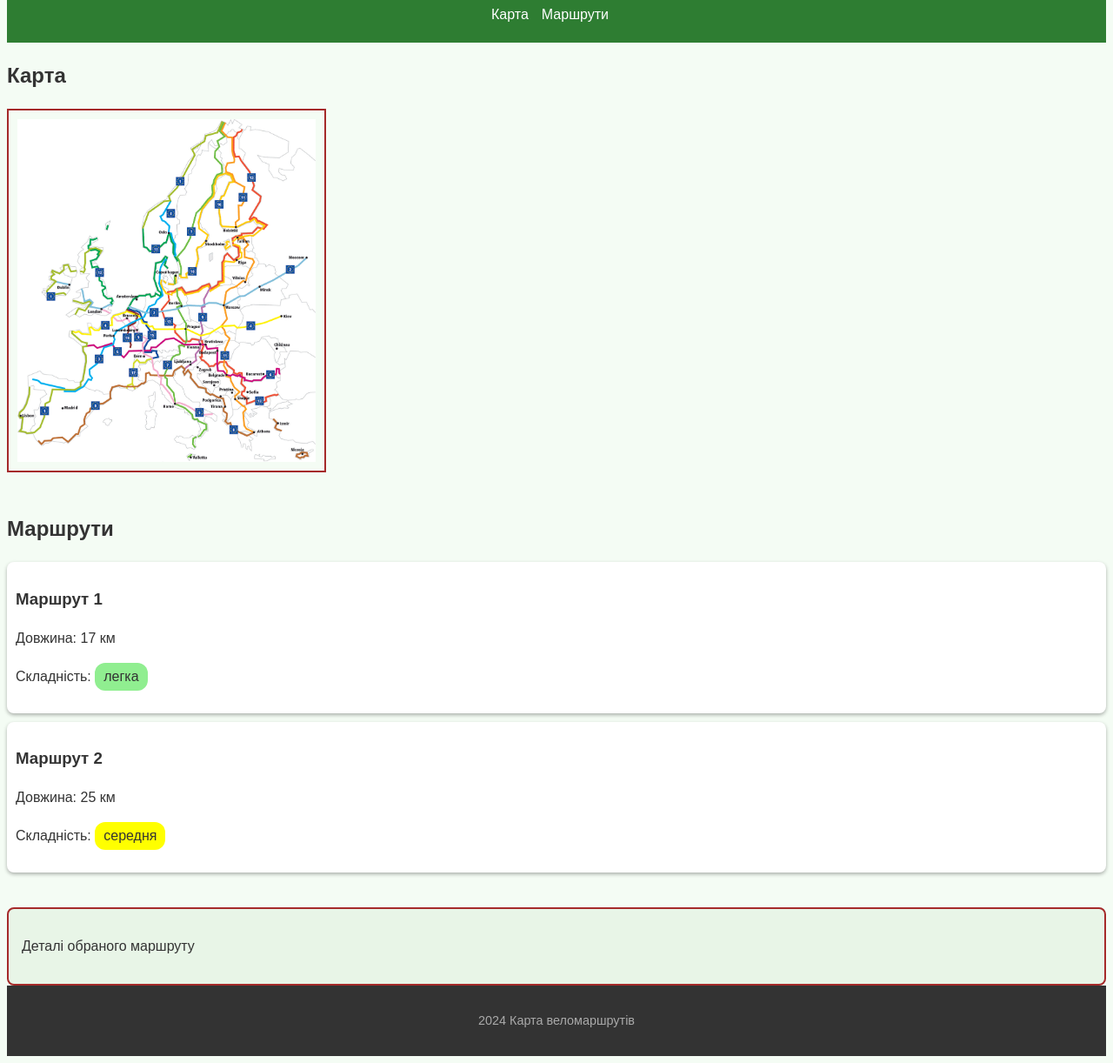
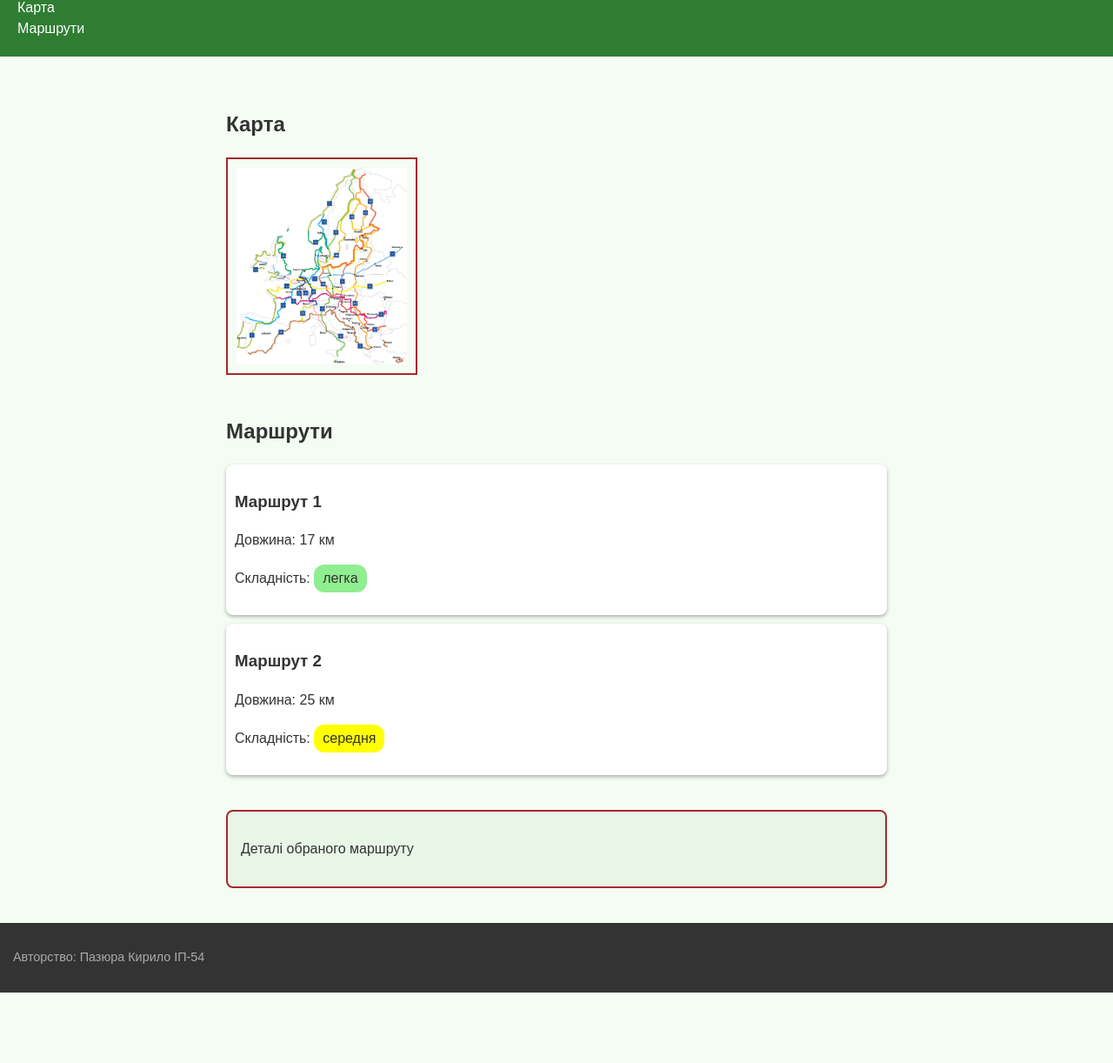
Before and after one commit to varEn1k4/bike-routes-map, a plain HTML site: page index.html in a window 1280 px wide. Shown: the part 81-1303 px from the top of the page at 87% size. After the commit the page ends 1222 px from the top, so only its background shows below. Drawn offline with Linux system fonts and the light colour scheme; a script that the page names is missing.

Commit message:
Task 3 fixed

```diff
--- a/css/style.css
+++ b/css/style.css
@@ -8,13 +8,13 @@
     line-height: 1.5;
     color: #333333;
     background-color: #f4fcf4;
+    margin: 0;
 }
 
 header{
     background-color: #2e7d32;
     color: white;
     padding: 20px;
-    text-align: center;
 }
 
 header h1{
@@ -27,8 +27,7 @@
     list-style: none;
     padding: 0;
     margin: 10px 0 0 0;
-    display: flex;
-    justify-content: center;
+    display: inline-block;
 }
 
 header nav ul li{
@@ -95,6 +94,5 @@
     background-color: #333333;
     color: #aaaaaa;
     font-size: 0.9rem;
-    text-align: center;
     padding: 15px;
 }
--- a/index.html
+++ b/index.html
@@ -17,9 +17,10 @@
         </nav>
     </header>
 
+    <main>
     <section id ="map">
         <h2>Карта</h2>
-        <img src="assets/images/test-image-1.png" alt="Заглушка карти">
+        <img src="assets/images/test-image-1.png" alt="Схематична карта велосипедних маршрутів Європи">
     </section>
 
     <section id="routes">
@@ -40,9 +41,10 @@
     <aside id="route-details">
         <p>Деталі обраного маршруту</p>
     </aside>
+    </main>
 
     <footer>
-        <p>2024 Карта веломаршрутів</p>
+        <p>Авторство: Пазюра Кирило ІП-54</p>
     </footer>
 
     <script src="script.js"></script>
```
